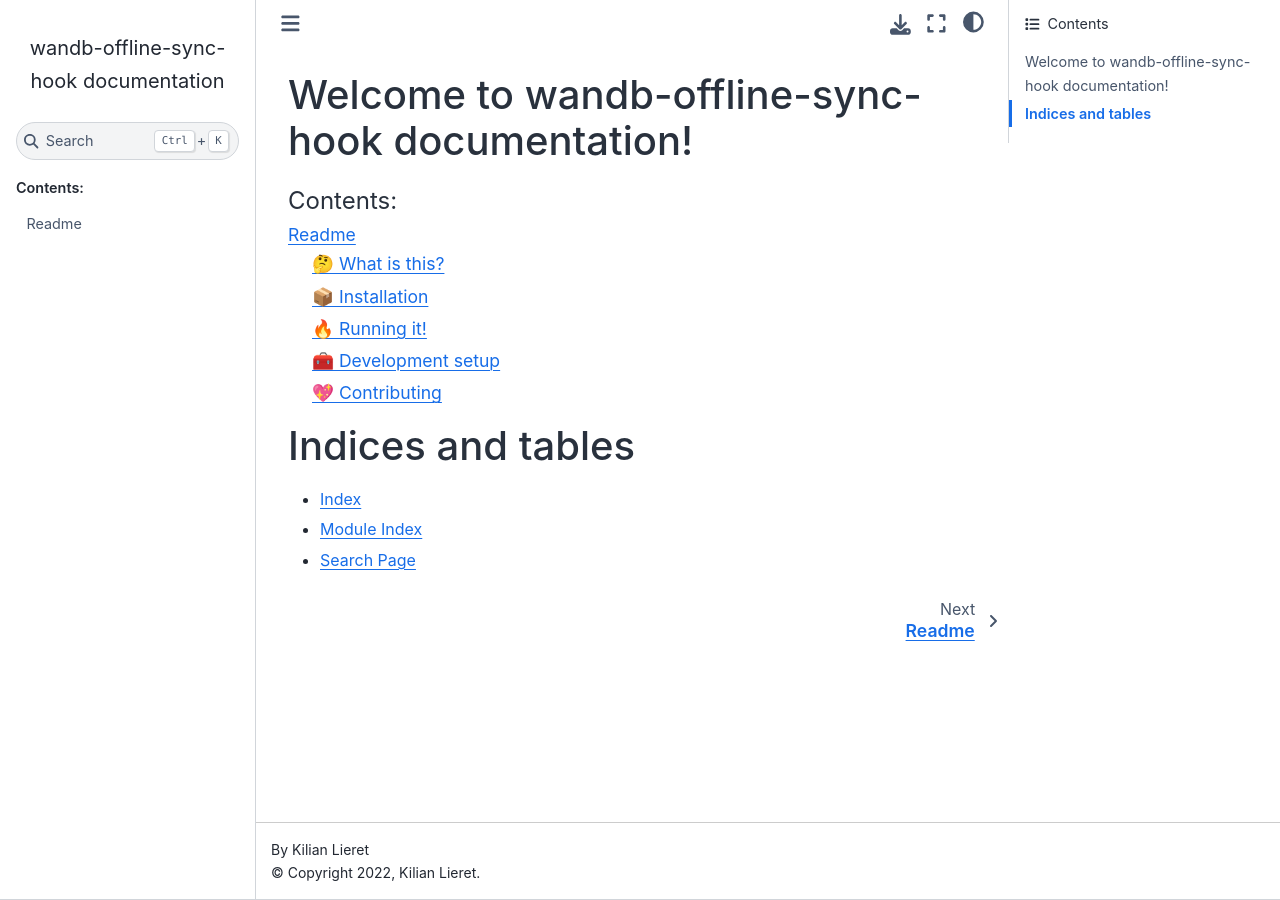
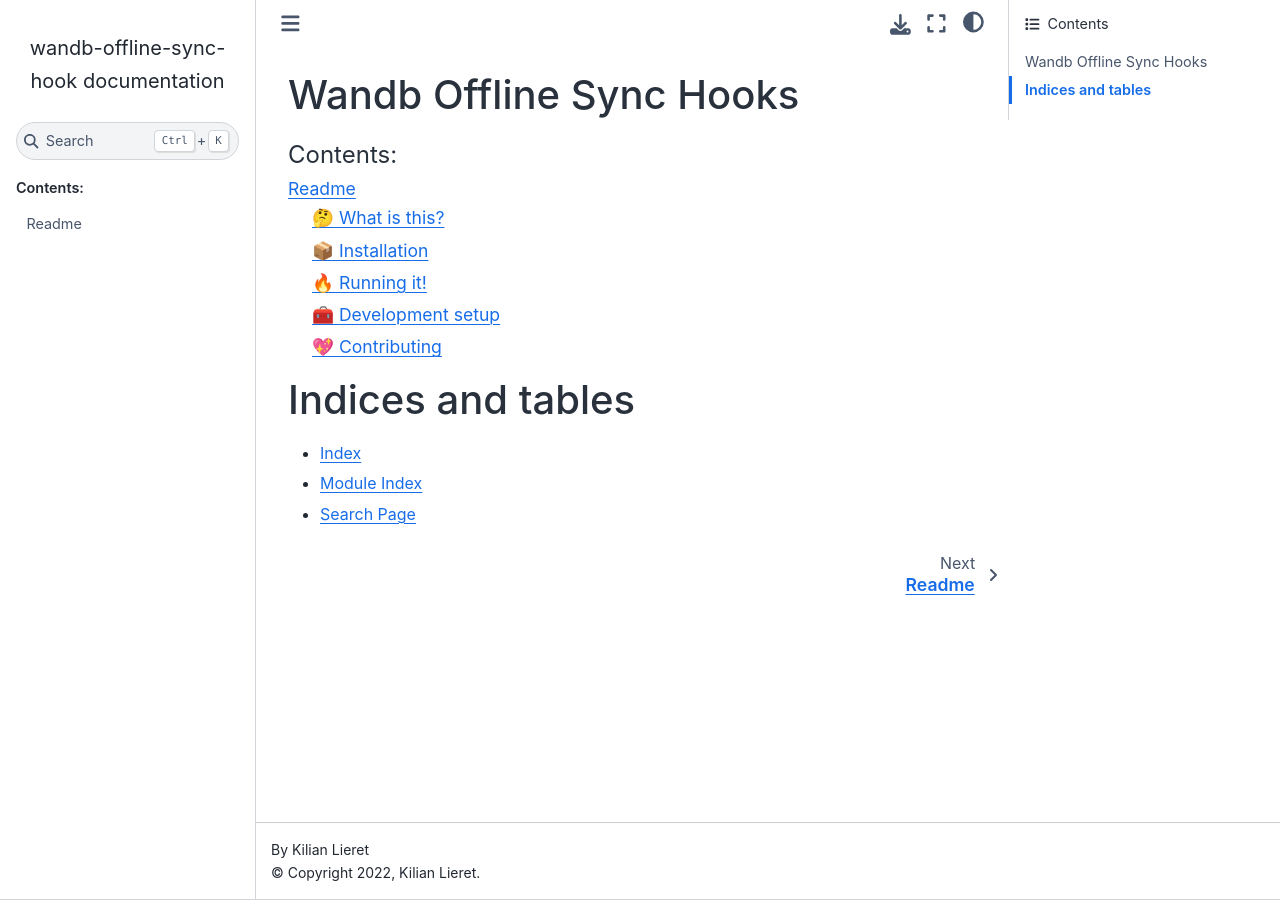
Before and after one commit to klieret/wandb-offline-sync-hook, a Sphinx documentation site: the page built from docs/source/index.rst, in a window 1280 px wide. Built offline with Sphinx 7.4.7 and the Sphinx Book theme 1.1.4, drawn with Linux system fonts in a browser that asks for light colours.

Commit message:
📝 Human readable title of documentation

```diff
--- a/docs/source/index.rst
+++ b/docs/source/index.rst
@@ -1,5 +1,5 @@
-Welcome to wandb-offline-sync-hook documentation!
-=================================================
+Wandb Offline Sync Hooks
+========================
 
 .. toctree::
    :maxdepth: 2
```
